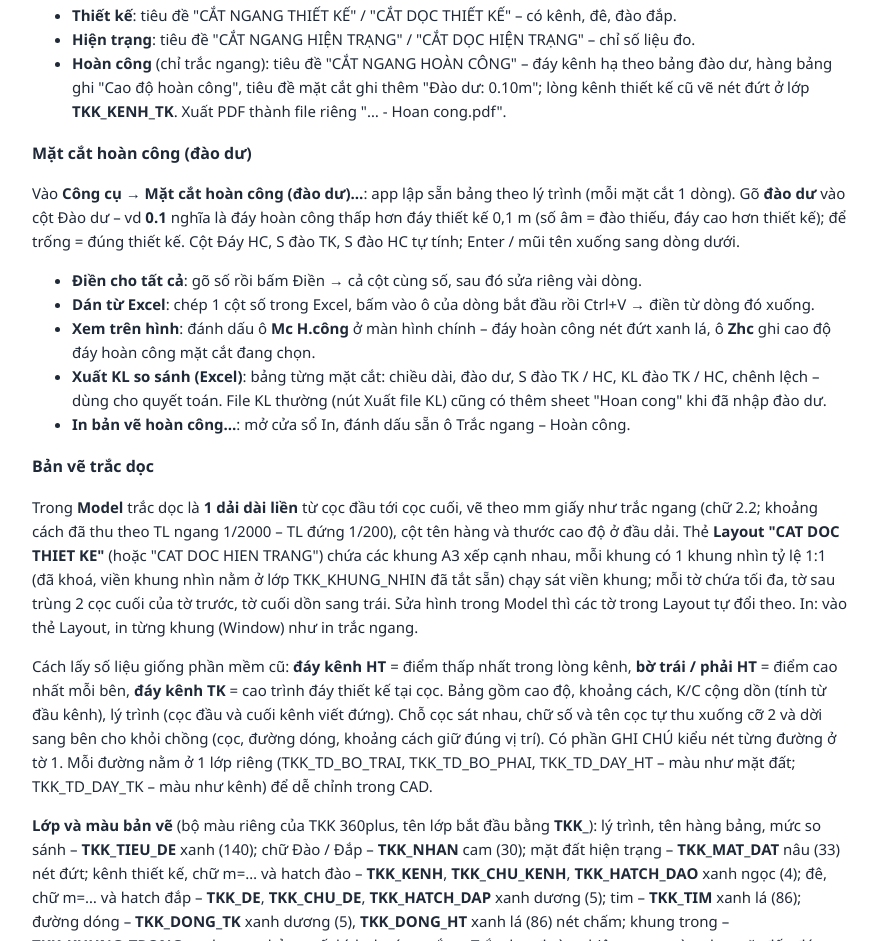
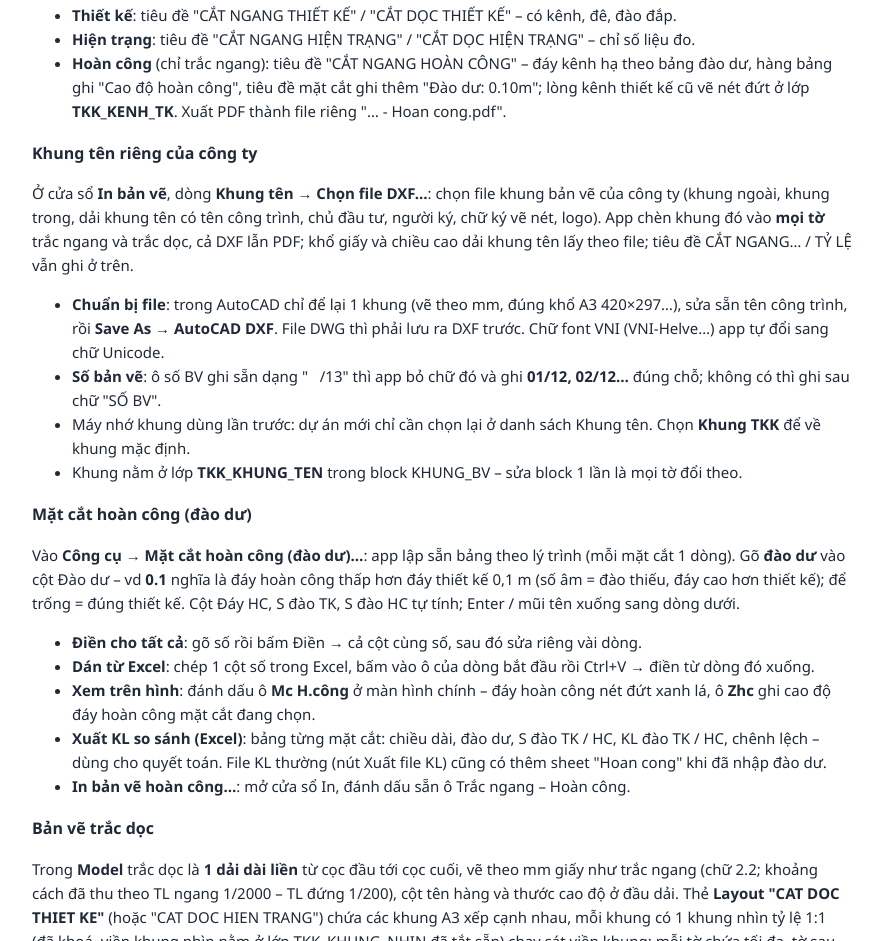
Before and after one commit to tkk360plus/tkk360plus.github.io, a plain HTML site: page huong-dan.html in a window 1280 px wide. Shown: the part 10626-11567 px from the top of the page, without its empty margins (198-1080 px from the left). Drawn offline with Linux system fonts and the light colour scheme.

Commit message:
Cap nhat huong-dan.html (v9)

```diff
--- a/huong-dan.html
+++ b/huong-dan.html
@@ -286,6 +286,14 @@ ol.steps > li { margin-bottom: 6px; }
   <li><b>Hiện trạng</b>: tiêu đề "CẮT NGANG HIỆN TRẠNG" / "CẮT DỌC HIỆN TRẠNG" – chỉ số liệu đo.</li>
   <li><b>Hoàn công</b> (chỉ trắc ngang): tiêu đề "CẮT NGANG HOÀN CÔNG" – đáy kênh hạ theo bảng đào dư, hàng bảng ghi "Cao độ hoàn công", tiêu đề mặt cắt ghi thêm "Đào dư: 0.10m"; lòng kênh thiết kế cũ vẽ nét đứt ở lớp <b>TKK_KENH_TK</b>. Xuất PDF thành file riêng "… - Hoan cong.pdf".</li>
 </ul>
+<h3 id="khung-ten">Khung tên riêng của công ty</h3>
+<p>Ở cửa sổ <b>In bản vẽ</b>, dòng <b>Khung tên</b> → <b>Chọn file DXF…</b>: chọn file khung bản vẽ của công ty (khung ngoài, khung trong, dải khung tên có tên công trình, chủ đầu tư, người ký, chữ ký vẽ nét, logo). App chèn khung đó vào <b>mọi tờ</b> trắc ngang và trắc dọc, cả DXF lẫn PDF; khổ giấy và chiều cao dải khung tên lấy theo file; tiêu đề CẮT NGANG… / TỶ LỆ vẫn ghi ở trên.</p>
+<ul>
+  <li><b>Chuẩn bị file</b>: trong AutoCAD chỉ để lại 1 khung (vẽ theo mm, đúng khổ A3 420×297…), sửa sẵn tên công trình, rồi <b>Save As → AutoCAD DXF</b>. File DWG thì phải lưu ra DXF trước. Chữ font VNI (VNI-Helve…) app tự đổi sang chữ Unicode.</li>
+  <li><b>Số bản vẽ</b>: ô số BV ghi sẵn dạng "&nbsp;&nbsp;&nbsp;/13" thì app bỏ chữ đó và ghi <b>01/12, 02/12…</b> đúng chỗ; không có thì ghi sau chữ "SỐ BV".</li>
+  <li>Máy nhớ khung dùng lần trước: dự án mới chỉ cần chọn lại ở danh sách Khung tên. Chọn <b>Khung TKK</b> để về khung mặc định.</li>
+  <li>Khung nằm ở lớp <b>TKK_KHUNG_TEN</b> trong block KHUNG_BV – sửa block 1 lần là mọi tờ đổi theo.</li>
+</ul>
 <h3 id="hoan-cong">Mặt cắt hoàn công (đào dư)</h3>
 <p>Vào <b>Công cụ → Mặt cắt hoàn công (đào dư)…</b>: app lập sẵn bảng theo lý trình (mỗi mặt cắt 1 dòng). Gõ <b>đào dư</b> vào cột Đào dư – vd <b>0.1</b> nghĩa là đáy hoàn công thấp hơn đáy thiết kế 0,1 m (số âm = đào thiếu, đáy cao hơn thiết kế); để trống = đúng thiết kế. Cột Đáy HC, S đào TK, S đào HC tự tính; Enter / mũi tên xuống sang dòng dưới.</p>
 <ul>
```
